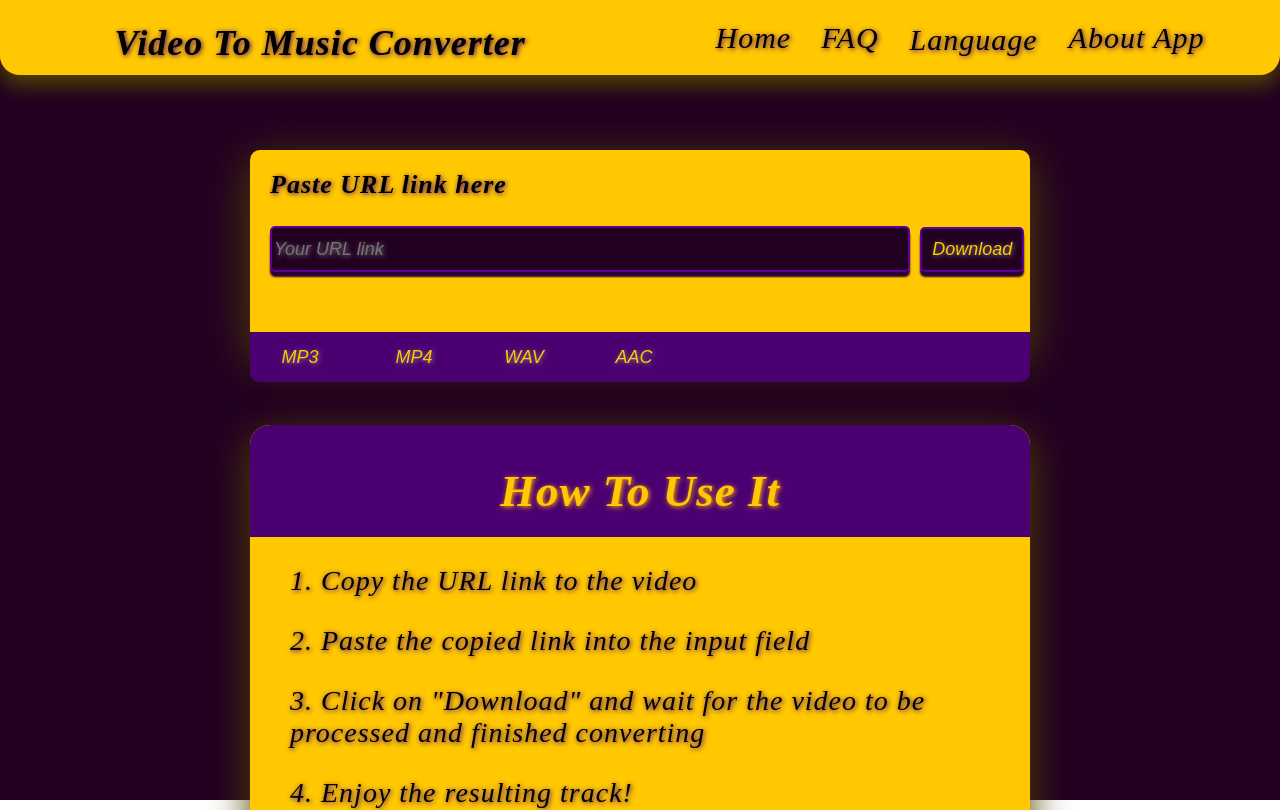
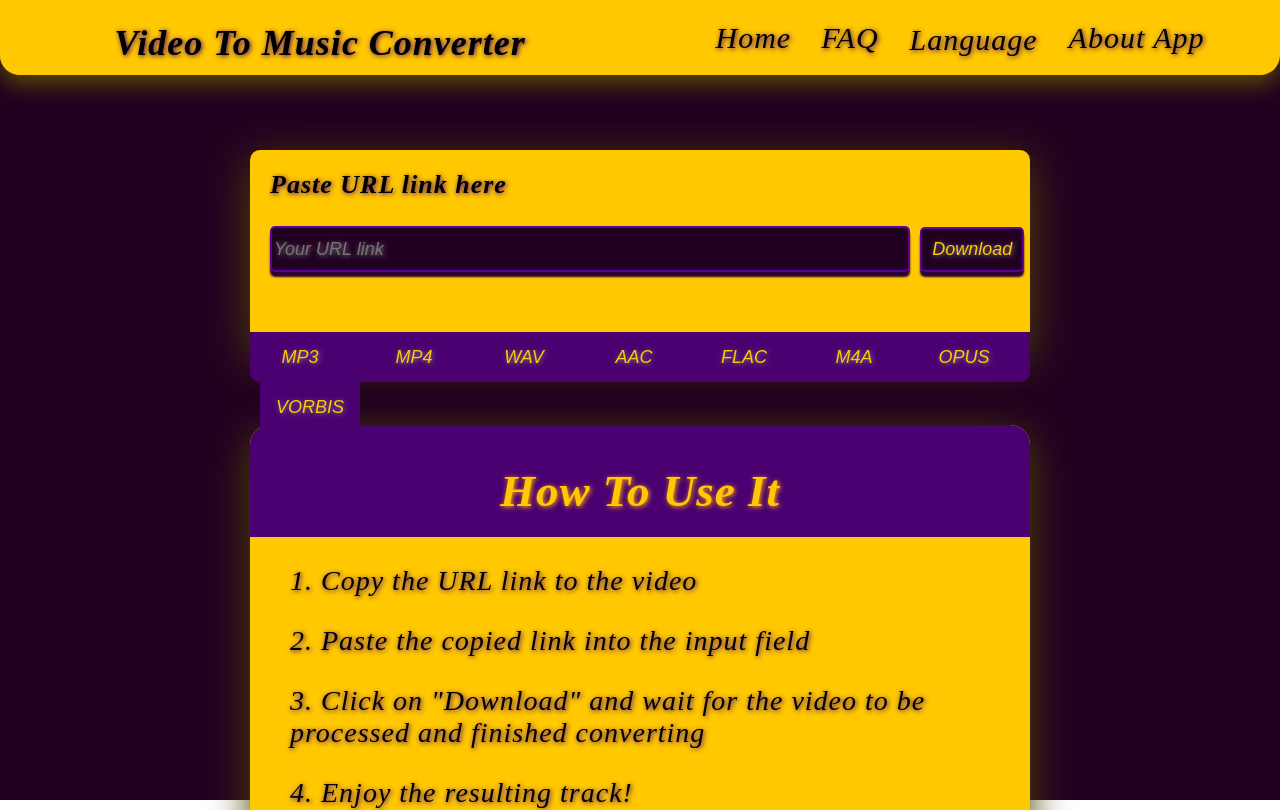
Before and after one commit to dinaraparanid/VTMFront, a React (Create React App) app: page / in a window 1280 px wide. Shown: the top 810 px of the page. Built offline with nearby package versions, Linux system fonts and the light colour scheme.

Commit message:
new file extensions

```diff
--- a/src/api_client/Client.ts
+++ b/src/api_client/Client.ts
@@ -1,7 +1,12 @@
-import axios from "axios";
+import axios, {AxiosResponse} from "axios";
 
 const API_URL = 'http://0.0.0.0:1337'
 
-export function downloadFile(url: string, extension: string) {
+export function downloadFile(url: string, extension: string):  Promise<AxiosResponse> | null {
+    if (url === '') {
+        alert('URL is empty')
+        return null;
+    }
+
     return axios.get(`${API_URL}/convert_video?url=${url}&ext=${extension}`)
 }
--- a/src/home_screen/Converter.tsx
+++ b/src/home_screen/Converter.tsx
@@ -8,7 +8,16 @@ import {Language, Localisation} from "../utils/lang/Localisation";
 import {useLang} from "../utils/lang/LangProvider";
 import {downloadFile} from "../api_client/Client";
 
-enum OutputFormat { MP3 = 'MP3', MP4 = 'MP4', WAV = 'WAV', AAC = 'AAC' }
+enum OutputFormat {
+    MP3 = 'MP3',
+    MP4 = 'MP4',
+    WAV = 'WAV',
+    AAC = 'AAC',
+    FLAC = 'FLAC',
+    M4A = 'M4A',
+    OPUS = 'OPUS',
+    VORBIS = 'VORBIS'
+}
 
 export default function Converter() {
     const { lang } = useLang()
@@ -29,10 +38,10 @@ export default function Converter() {
                 <button
                     className='download-button'
                     onClick={ () => downloadFile(url, outputFormat.toLowerCase())
-                        .then(
+                        ?.then(
                             resp => {
                                 alert(`RESPONSE: ${resp.data}`)
-                                setUrl(resp.statusText)
+                                setUrl("")
                             },
                             reason => alert(reason)
                         )
@@ -45,7 +54,15 @@ export default function Converter() {
                     className='mp3-format'
                     onClick={() => setOutputFormat(OutputFormat.MP3)}
                 >MP3</button> {
-                [OutputFormat.MP4, OutputFormat.WAV, OutputFormat.AAC].map(format =>
+                [
+                    OutputFormat.MP4,
+                    OutputFormat.WAV,
+                    OutputFormat.AAC,
+                    OutputFormat.FLAC,
+                    OutputFormat.M4A,
+                    OutputFormat.OPUS,
+                    OutputFormat.VORBIS
+                ].map(format =>
                     (<button
                         className='format'
                         onClick={() => setOutputFormat(format)}
--- a/src/index.tsx
+++ b/src/index.tsx
@@ -3,8 +3,6 @@ import ReactDOM from 'react-dom/client';
 import App from './App';
 import CurrentScreenProvider from "./utils/current_screen/CurrentScreenProvider";
 import LangProvider from "./utils/lang/LangProvider";
-
-
 
 const root = ReactDOM.createRoot(
   document.getElementById('root') as HTMLElement
```
Also changed, not shown: 1 other file (tests, documents, lock files or other folders).
